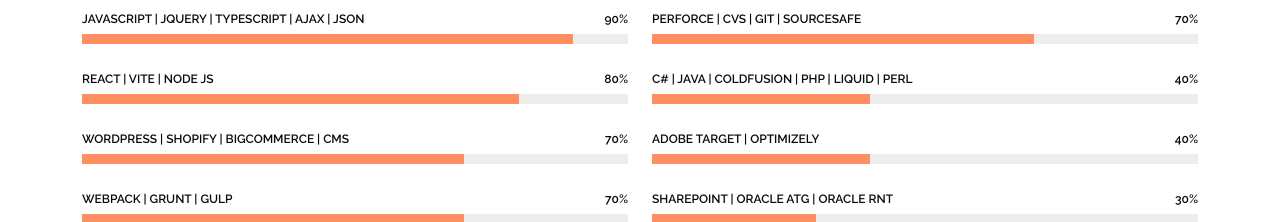
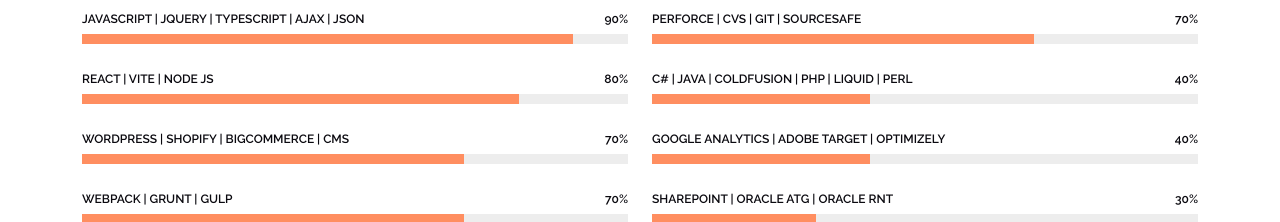
Before and after one commit to squnx/mousewurx.com-phase-4, a React (Vite) app: page /about in a window 1280 px wide. Shown: the part 960-1182 px from the top of the page. Built offline with nearby package versions, Linux system fonts and the light colour scheme; the HTML template or start-up script is replaced by a standard one.

Commit message:
added Skills section on About page

```diff
--- a/src/pages/About.jsx
+++ b/src/pages/About.jsx
@@ -114,7 +114,7 @@
                 </div>
               </div>
               <div className="progress">
-                <span className="skill"><span>Adobe Target | Optimizely</span> <i className="val">40%</i></span>
+                <span className="skill"><span>Google Analytics | Adobe Target | Optimizely</span> <i className="val">40%</i></span>
                 <div className="progress-bar-wrap">
                   <div className="progress-bar" role="progressbar" aria-valuenow="40" aria-valuemin="0" aria-valuemax="100"></div>
                 </div>
```
